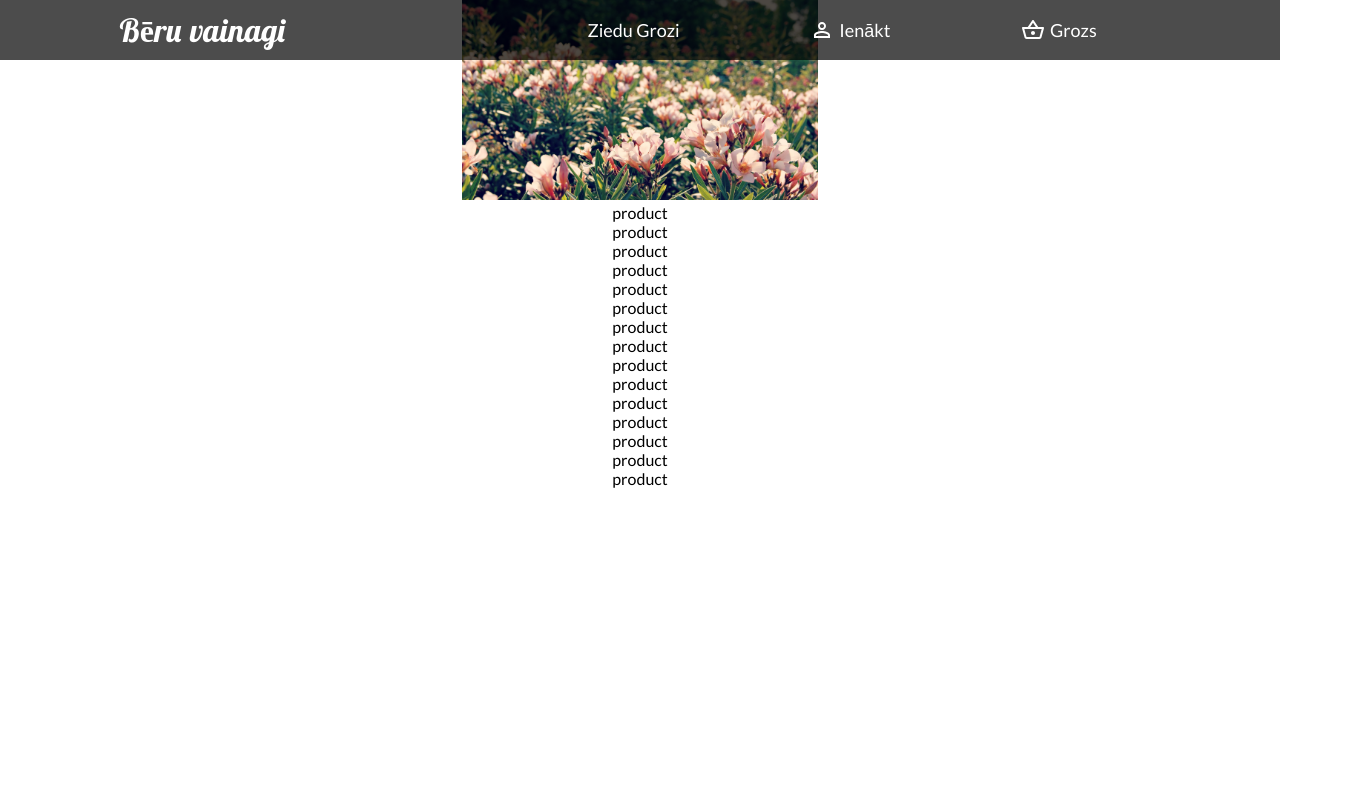
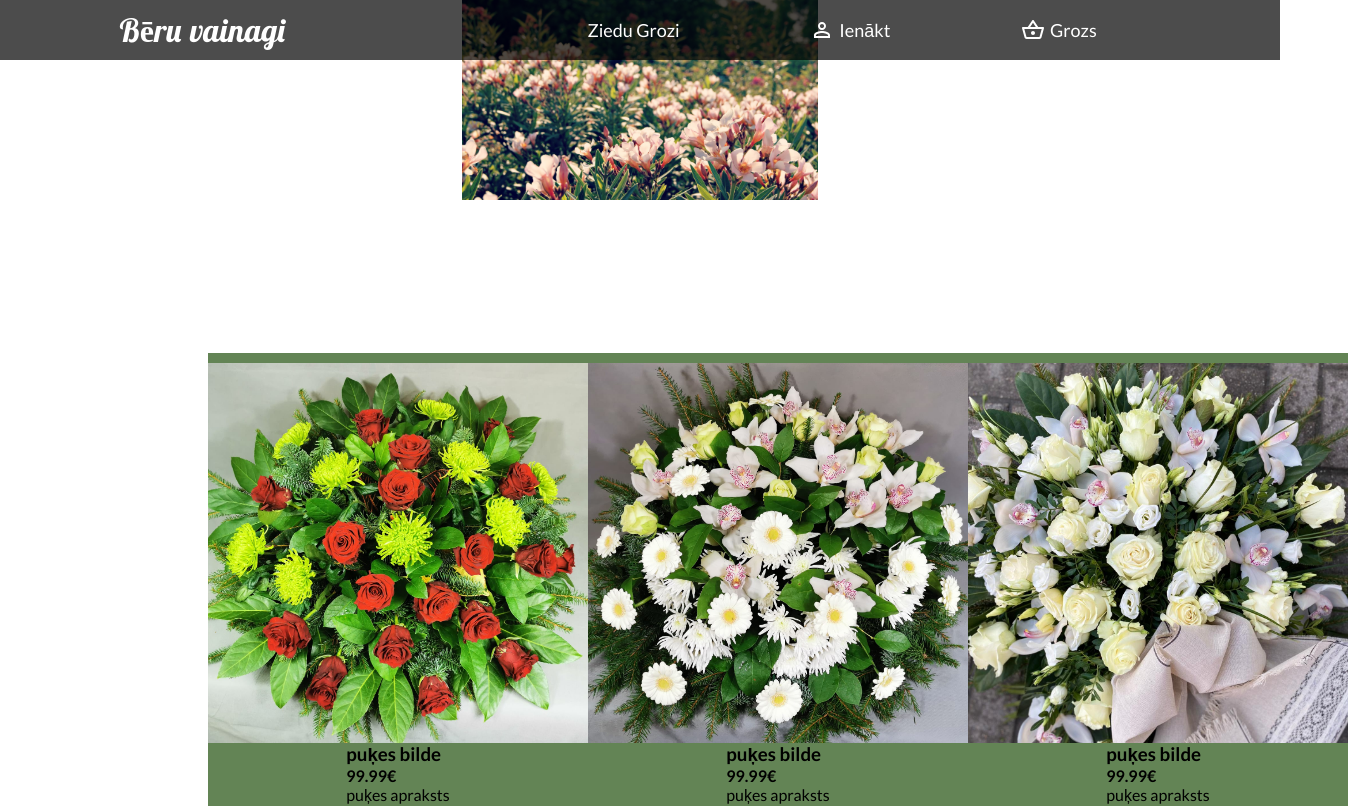
Before and after one commit to RobzLegz/Online-Flower-Shop, a React (Create React App) app: page / in a window 1280 px wide. Shown: the top 806 px of the page, 1348 px wide, since content can reach past the window. Built offline with nearby package versions, Linux system fonts and the light colour scheme.

Commit message:
styling products

```diff
--- a/src/Home.css
+++ b/src/Home.css
@@ -10,3 +10,18 @@
   height: 25vh;
   object-fit: cover;
 }
+.productContainer {
+  width: 100%;
+  height: fit-content;
+  padding: 150px 100px;
+  display: flex;
+  flex-direction: column;
+  align-items: center;
+}
+.productRow {
+  width: 80%;
+  display: flex;
+  height: fit-content;
+  justify-content: space-between;
+  margin: 0 0 30px 0;
+}
--- a/src/Product.css
+++ b/src/Product.css
@@ -0,0 +1,18 @@
+.product {
+  width: 400px;
+  height: 500px;
+  display: flex;
+  flex-direction: column;
+  align-items: center;
+  background: #638455;
+}
+.productImageContainer {
+  width: 380px;
+  height: 380px;
+  margin-top: 10px;
+}
+.productImageContainer > img {
+  width: 100%;
+  height: 100%;
+  object-fit: cover;
+}
--- a/src/Product.js
+++ b/src/Product.js
@@ -1,10 +1,17 @@
 import React from 'react';
 import "./Product.css";
 
-const Product = () => {
+const Product = ({title, price, description, image}) => {
     return (
         <div className="product">
-            product
+            <div className="productImageContainer">
+                <img src={image} alt="product image"/>
+            </div>
+            <div className="productDescription">
+                <h3>{title}</h3>
+                <h4>{price}€</h4>
+                <p>{description}</p>
+            </div>
         </div>
     );
 }
```
